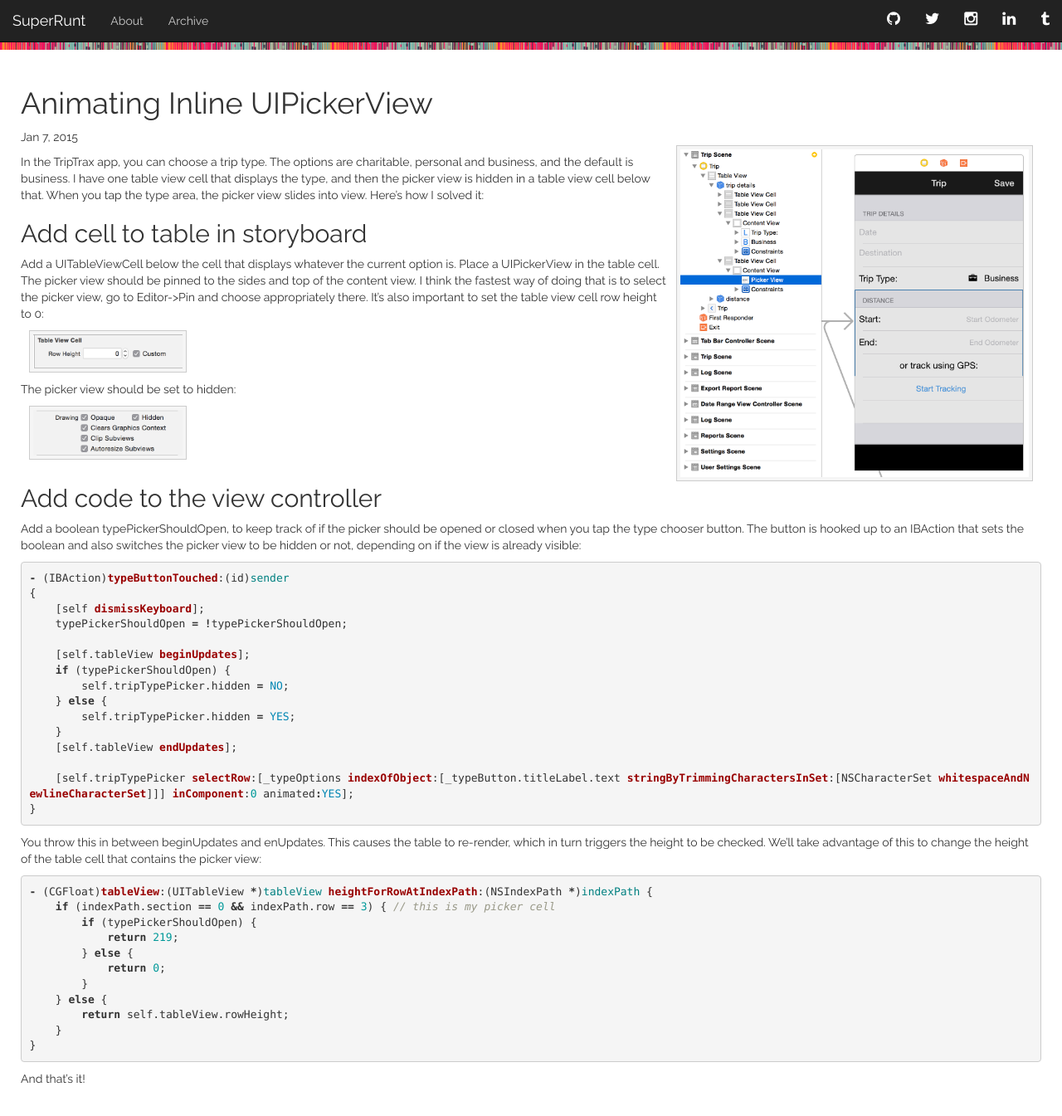
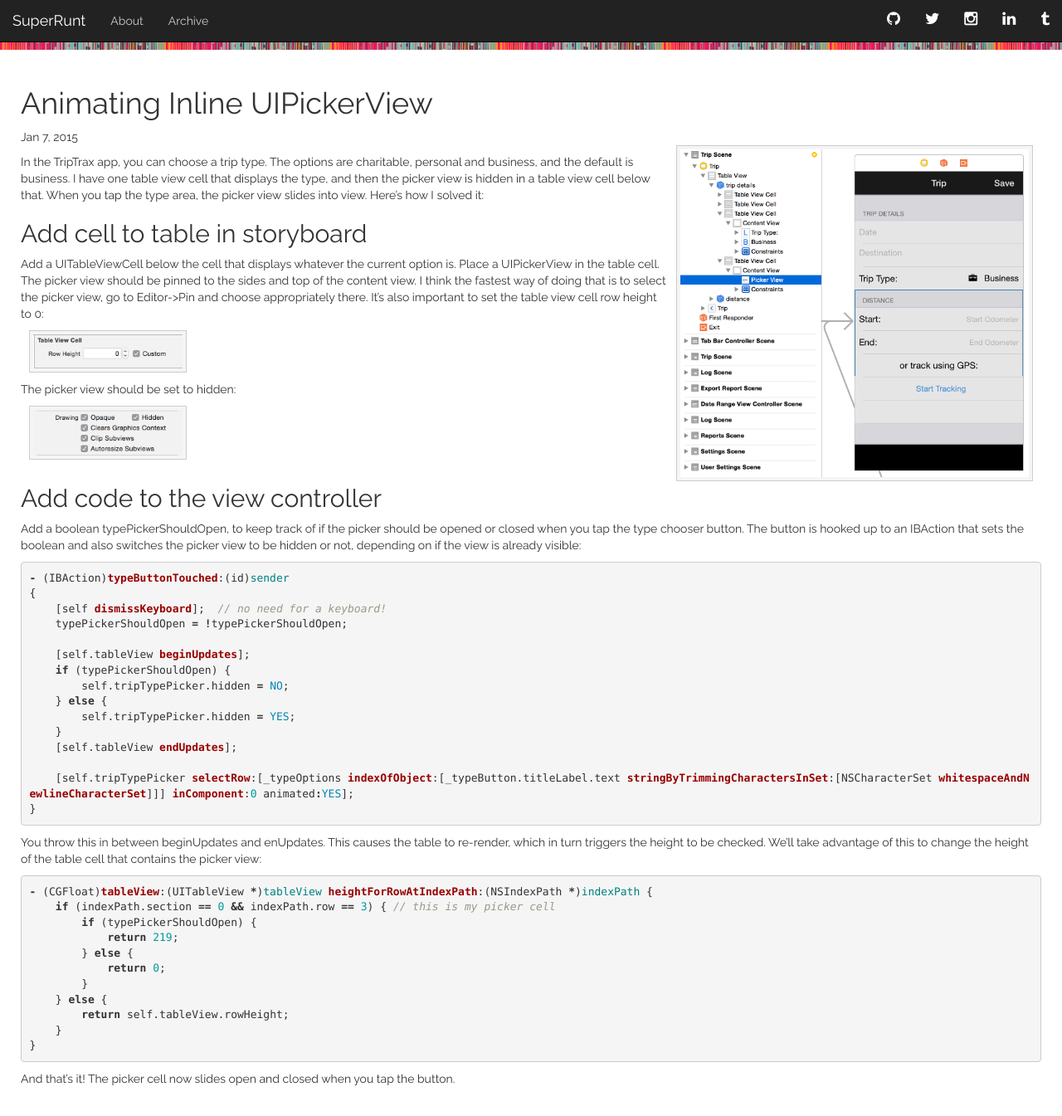
Before and after one commit to SuperRunt/superrunt.github.io, a Jekyll site: the page built from _posts/2015-01-06-animating-inline-uipickerview.markdown, in a window 1280 px wide and 1345 px high. Shown: the whole window at 83% size. Built offline with Jekyll 4.4.1, drawn with Linux system fonts in a browser that asks for light colours.

Commit message:
more post tweaks

```diff
--- a/_posts/2015-01-06-animating-inline-uipickerview.markdown
+++ b/_posts/2015-01-06-animating-inline-uipickerview.markdown
@@ -30,7 +30,7 @@ view to be hidden or not, depending on if the view is already visible:
 {% highlight objc %}
 - (IBAction)typeButtonTouched:(id)sender
 {
-    [self dismissKeyboard];
+    [self dismissKeyboard];  // no need for a keyboard!
     typePickerShouldOpen = !typePickerShouldOpen;
 
     [self.tableView beginUpdates];
@@ -62,4 +62,4 @@ view:
 }
 {% endhighlight %}
 
-And that's it!
+And that's it! The picker cell now slides open and closed when you tap the button.
```
